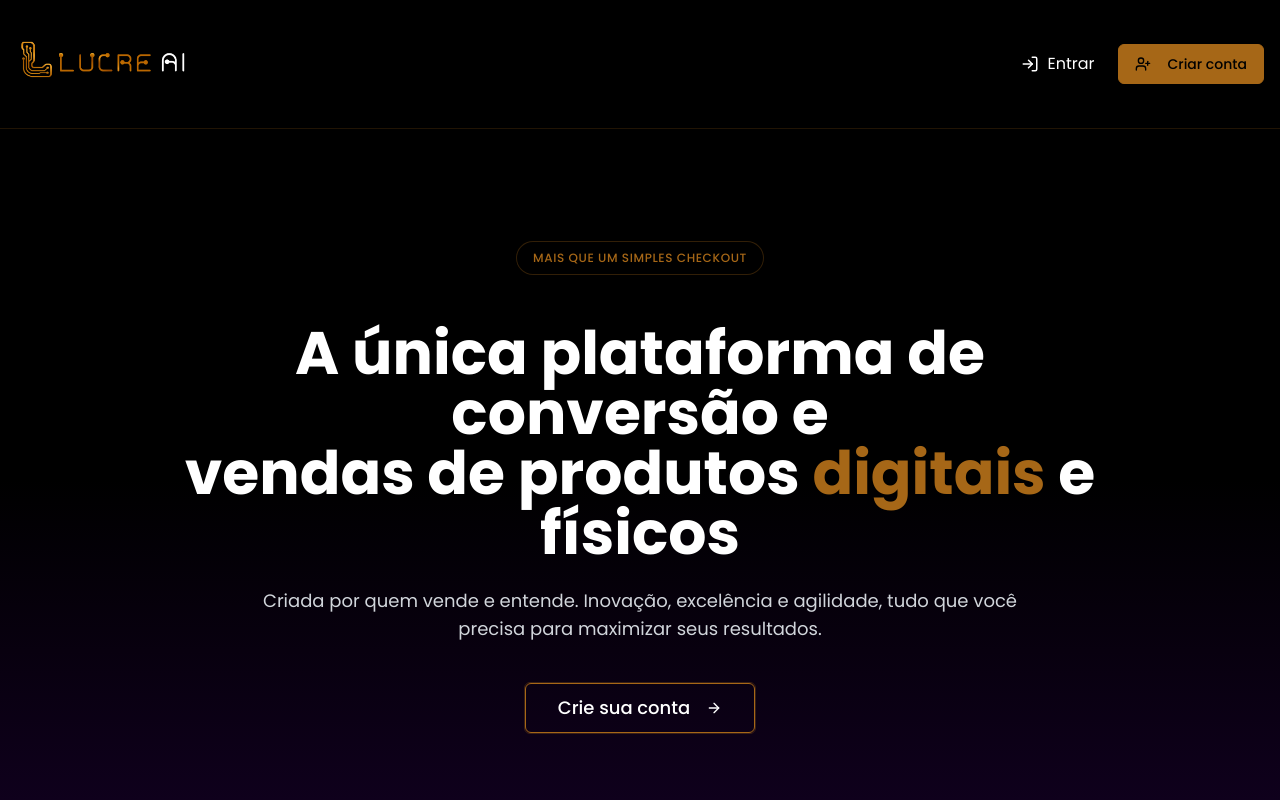
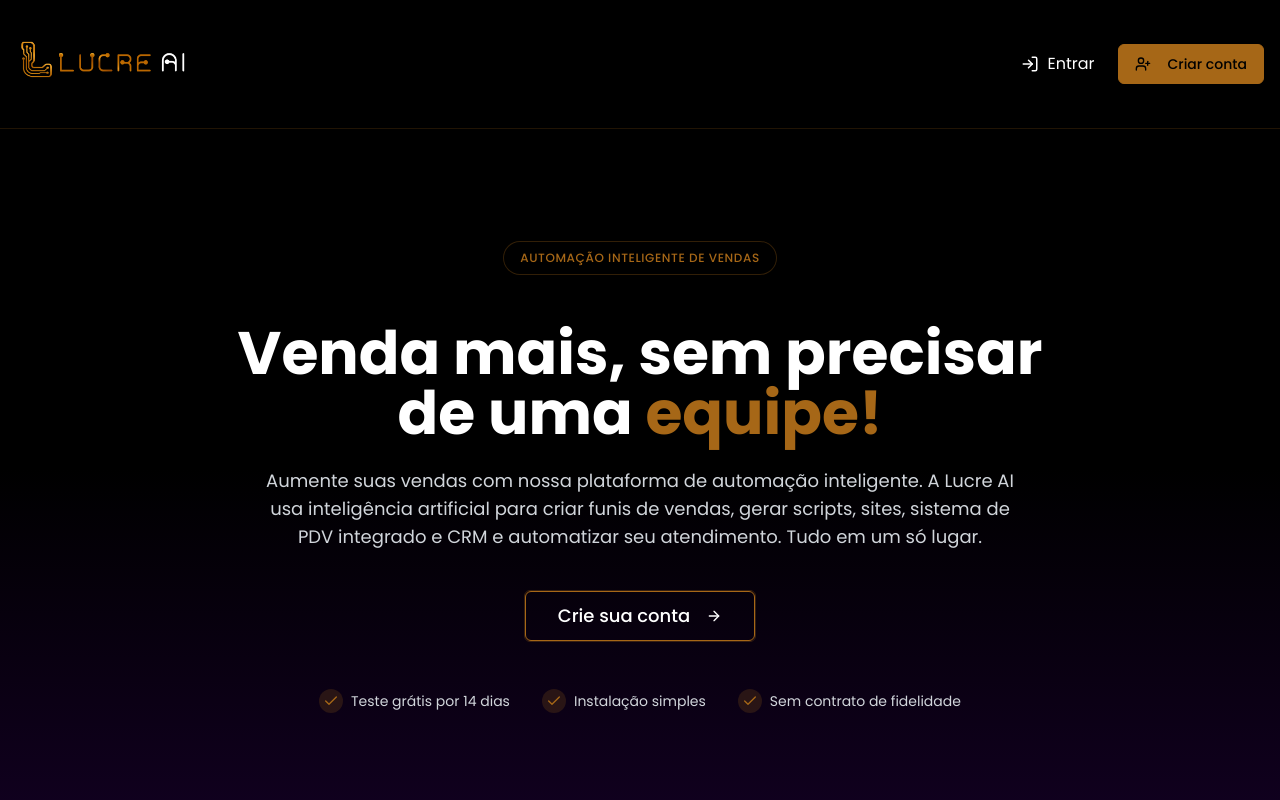
Before and after one commit to LucasSepri/vendeai-90-d0349560, a React (Vite) app: page / in a window 1280 px wide. Shown: the top 800 px of the page. Built offline with nearby package versions, Linux system fonts and the light colour scheme.

Commit message:
Refactor: Update HeroSection content
Update the HeroSection component to include a new title, description, and call to action. Modify the background gradient and badge text to align with the updated content.

```diff
--- a/src/components/HeroSection.tsx
+++ b/src/components/HeroSection.tsx
@@ -1,9 +1,15 @@
 
 import { Button } from "@/components/ui/button";
 import { Link } from "react-router-dom";
-import { ArrowRight } from "lucide-react";
+import { ArrowRight, Check } from "lucide-react";
 
 const HeroSection = () => {
+  const features = [
+    "Teste grátis por 14 dias",
+    "Instalação simples",
+    "Sem contrato de fidelidade"
+  ];
+
   return (
     <section className="pt-28 pb-24 bg-black relative overflow-hidden">
       {/* Background gradient effect */}
@@ -13,19 +19,21 @@ const HeroSection = () => {
       <div className="container mx-auto px-4 relative z-10">
         <div className="flex justify-center mb-12">
           <div className="py-2 px-4 bg-black border border-vendeai-gold/30 rounded-full inline-flex items-center">
-            <span className="text-vendeai-gold text-xs font-medium uppercase tracking-wider">Mais que um simples checkout</span>
+            <span className="text-vendeai-gold text-xs font-medium uppercase tracking-wider">Automação inteligente de vendas</span>
           </div>
         </div>
 
         <div className="max-w-5xl mx-auto text-center">
           <h1 className="text-4xl md:text-6xl font-bold mb-6 text-white leading-tight">
-            A única plataforma de conversão e <br className="hidden md:block" />
-            vendas de produtos <span className="text-vendeai-gold">digitais</span> e físicos
+            Venda mais, sem precisar <br className="hidden md:block" />
+            de uma <span className="text-vendeai-gold">equipe!</span>
           </h1>
 
           <p className="text-lg text-gray-300 mb-10 max-w-3xl mx-auto">
-            Criada por quem vende e entende. Inovação, excelência e agilidade, tudo
-            que você precisa para maximizar seus resultados.
+            Aumente suas vendas com nossa plataforma de automação inteligente. A Lucre AI
+            usa inteligência artificial para criar funis de vendas, gerar scripts, sites,
+            sistema de PDV integrado e CRM e automatizar seu atendimento.
+            Tudo em um só lugar.
           </p>
 
           {/* CTA Button with Ticto-style border effect */}
@@ -40,6 +48,18 @@ const HeroSection = () => {
               <div className="absolute inset-0 rounded-md border border-vendeai-gold -m-[1px] opacity-30 group-hover:opacity-0 transition-all duration-300"></div>
             </div>
           </div>
+
+          {/* Features with checkmarks */}
+          <div className="flex flex-wrap justify-center gap-x-8 gap-y-4 mt-12">
+            {features.map((feature, index) => (
+              <div key={index} className="flex items-center">
+                <div className="rounded-full bg-vendeai-gold/20 p-1 mr-2 flex items-center justify-center">
+                  <Check className="h-4 w-4 text-vendeai-gold" />
+                </div>
+                <span className="text-sm text-gray-300">{feature}</span>
+              </div>
+            ))}
+          </div>
         </div>
       </div>
     </section>
```
